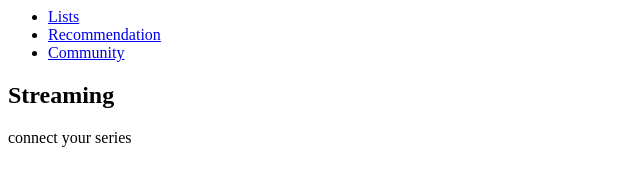
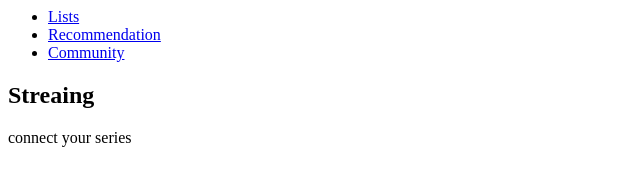
Before and after one commit to Brekke86/streaming, a plain HTML site: page index.html in a window 1280 px wide. Shown: the full height of the page, 0-640 px from the left. Drawn offline with Linux system fonts and the light colour scheme.

Commit message:
Second commit

```diff
--- a/index.html
+++ b/index.html
@@ -18,7 +18,7 @@
 
     <main>
         <section>
-            <h1> Streaming</h1>
+            <h1> Streaing</h1>
             <p> connect your series</p>
         <section/>
 
```
